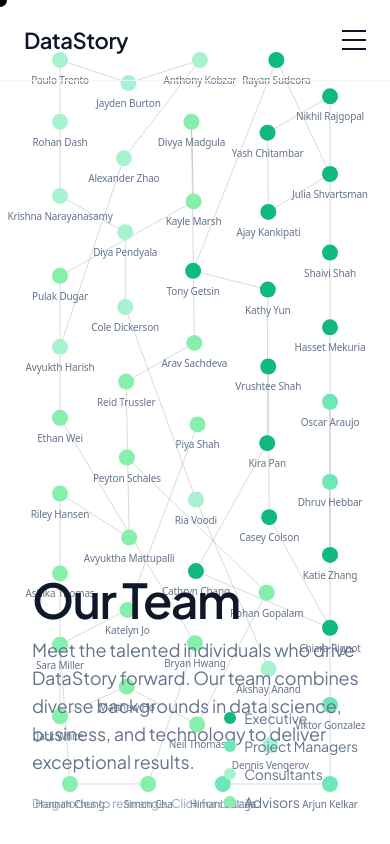
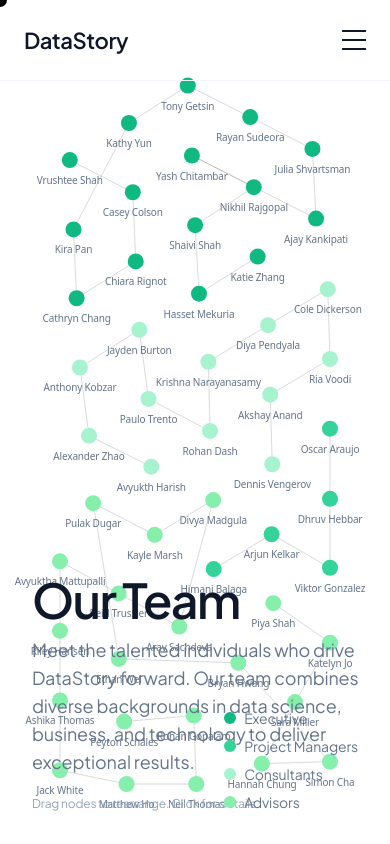
Before and after one commit to neilthomass/datastory, a React (Vite) app: page /team in a window 390 px wide. Built offline with nearby package versions, Linux system fonts and the light colour scheme.

Commit message:
refactor: Improve Team page member layout
Restructure Team page for better visual organization:

- Reorganize member card grid layout
- Improve responsive design for team sections
- Fix Services page minor styling issue
- Update member role display formatting

```diff
--- a/src/pages/Services.tsx
+++ b/src/pages/Services.tsx
@@ -330,7 +330,7 @@ export default function Services() {
       </section>
 
       {/* CTA */}
-      <section className="animate-section py-32 relative overflow-hidden">
+      <section className="py-32 relative overflow-hidden">
         {/* Background image */}
         <div className="absolute inset-0">
           <img
--- a/src/pages/Team.tsx
+++ b/src/pages/Team.tsx
@@ -119,38 +119,38 @@ const teamData = [
   { name: 'Oscar Araujo', role: 'Project Manager', major: 'Data Science, Economics', linkedin: 'https://www.linkedin.com/in/oscara-raujo', year: 'Junior', description: 'Leading consulting projects with a blend of data and economic expertise.', interests: ['Consulting', 'Data Strategy', 'Economics'], workHistory: ['DataStory Project Manager', 'Consulting Intern'] },
   // Consultants
   { name: 'Avyukth Harish', role: 'Consultant', major: 'Data Science', linkedin: 'http://linkedin.com/in/avy-harish', year: 'Sophomore', description: 'Contributing to data analysis and insights generation for client projects.', interests: ['Deep Learning', 'Computer Vision', 'Research'], workHistory: ['DataStory Consultant', 'Research Assistant'] },
-  { name: 'Alexander Zhao', role: 'Consultant', major: 'Data Science', linkedin: 'https://www.linkedin.com/in/alexander-zhao-/', year: 'Sophomore', description: 'Analyzing data to uncover actionable insights for clients.', interests: ['Data Mining', 'Visualization', 'Analytics'], workHistory: ['DataStory Consultant', 'Data Analyst'] },
-  { name: 'Anthony Kobzar', role: 'Consultant', major: 'Data Science, Economics', linkedin: 'https://www.linkedin.com/in/anthony-kobzar-182889252/', year: 'Sophomore', description: 'Combining data science with economic analysis for comprehensive solutions.', interests: ['Econometrics', 'Financial Analysis', 'Modeling'], workHistory: ['DataStory Consultant', 'Finance Intern'] },
+  { name: 'Alexander Zhao', role: 'Consultant', major: 'Statistics, Data Science', linkedin: 'https://www.linkedin.com/in/alexander-zhao-/', year: 'Sophomore', description: 'Analyzing data to uncover actionable insights for clients.', interests: ['Data Mining', 'Visualization', 'Analytics'], workHistory: ['DataStory Consultant', 'Data Analyst'] },
+  { name: 'Anthony Kobzar', role: 'Consultant', major: 'Applied Math, Data Science', linkedin: 'https://www.linkedin.com/in/anthony-kobzar-182889252/', year: 'Sophomore', description: 'Combining data science with economic analysis for comprehensive solutions.', interests: ['Econometrics', 'Financial Analysis', 'Modeling'], workHistory: ['DataStory Consultant', 'Finance Intern'] },
   { name: 'Jayden Burton', role: 'Consultant', major: 'Data Science', linkedin: 'https://www.linkedin.com/in/jaydenburton/', year: 'Sophomore', description: 'Building analytical solutions and supporting project deliverables.', interests: ['Data Engineering', 'Python', 'Automation'], workHistory: ['DataStory Consultant', 'Software Developer'] },
-  { name: 'Paulo Trento', role: 'Consultant', major: 'Data Science', linkedin: 'https://www.linkedin.com/in/paulo-trento-469175382/', year: 'Sophomore', description: 'Contributing technical expertise to data-driven consulting projects.', interests: ['Machine Learning', 'Data Analysis', 'Statistics'], workHistory: ['DataStory Consultant', 'Data Science Intern'] },
+  { name: 'Paulo Trento', role: 'Consultant', major: 'Applied Math, Data Science', linkedin: 'https://www.linkedin.com/in/paulo-trento-469175382/', year: 'Sophomore', description: 'Contributing technical expertise to data-driven consulting projects.', interests: ['Machine Learning', 'Data Analysis', 'Statistics'], workHistory: ['DataStory Consultant', 'Data Science Intern'] },
   { name: 'Rohan Dash', role: 'Consultant', major: 'Data Science', linkedin: 'https://www.linkedin.com/in/rohan-dash-6b83312b1', year: 'Sophomore', description: 'Developing data solutions and supporting client engagements.', interests: ['NLP', 'Data Visualization', 'Research'], workHistory: ['DataStory Consultant', 'Research Assistant'] },
   { name: 'Krishna Narayanasamy', role: 'Consultant', major: 'Data Science', linkedin: 'http://www.linkedin.com/in/krishna-narayanasamy', year: 'Sophomore', description: 'Applying data science skills to solve real-world business problems.', interests: ['AI/ML', 'Cloud Computing', 'Analytics'], workHistory: ['DataStory Consultant', 'Cloud Engineer Intern'] },
-  { name: 'Diya Pendyala', role: 'Consultant', major: 'Data Science', linkedin: '', year: 'Sophomore', description: 'Working on data analysis and visualization for client projects.', interests: ['Data Visualization', 'Storytelling', 'Analytics'], workHistory: ['DataStory Consultant'] },
+  { name: 'Diya Pendyala', role: 'Consultant', major: 'Data Science, Comp Bio', linkedin: '', year: 'Sophomore', description: 'Working on data analysis and visualization for client projects.', interests: ['Data Visualization', 'Storytelling', 'Analytics'], workHistory: ['DataStory Consultant'] },
   { name: 'Cole Dickerson', role: 'Consultant', major: 'Data Science', linkedin: 'https://www.linkedin.com/in/cole-dickerson-43b499324/', year: 'Sophomore', description: 'Contributing to data-driven solutions and client deliverables.', interests: ['Statistical Modeling', 'R Programming', 'Analysis'], workHistory: ['DataStory Consultant', 'Statistics Tutor'] },
-  { name: 'Ria Voodi', role: 'Consultant', major: 'Data Science', linkedin: 'https://www.linkedin.com/in/riavoodi/', year: 'Sophomore', description: 'Supporting data analysis and insights generation for projects.', interests: ['Data Science', 'Healthcare Analytics', 'Research'], workHistory: ['DataStory Consultant', 'Health Research'] },
-  { name: 'Akshay Anand', role: 'Consultant', major: 'Data Science', linkedin: 'https://www.linkedin.com/in/akshay-anand-968b27230/', year: 'Sophomore', description: 'Building data pipelines and analytical models for clients.', interests: ['Data Engineering', 'Big Data', 'Python'], workHistory: ['DataStory Consultant', 'Data Engineer Intern'] },
-  { name: 'Dennis Vengerov', role: 'Consultant', major: 'Data Science', linkedin: 'https://www.linkedin.com/in/dennis-vengerov-a78376294/', year: 'Sophomore', description: 'Applying analytical skills to deliver insights for client projects.', interests: ['Machine Learning', 'Sports Analytics', 'Statistics'], workHistory: ['DataStory Consultant', 'Sports Data Analyst'] },
+  { name: 'Ria Voodi', role: 'Consultant', major: 'Data Science, Economics', linkedin: 'https://www.linkedin.com/in/riavoodi/', year: 'Sophomore', description: 'Supporting data analysis and insights generation for projects.', interests: ['Data Science', 'Healthcare Analytics', 'Research'], workHistory: ['DataStory Consultant', 'Health Research'] },
+  { name: 'Akshay Anand', role: 'Consultant', major: 'Computer Science', linkedin: 'https://www.linkedin.com/in/akshay-anand-968b27230/', year: 'Sophomore', description: 'Building data pipelines and analytical models for clients.', interests: ['Data Engineering', 'Big Data', 'Python'], workHistory: ['DataStory Consultant', 'Data Engineer Intern'] },
+  { name: 'Dennis Vengerov', role: 'Consultant', major: 'Data Science, Computer Science', linkedin: 'https://www.linkedin.com/in/dennis-vengerov-a78376294/', year: 'Sophomore', description: 'Applying analytical skills to deliver insights for client projects.', interests: ['Machine Learning', 'Sports Analytics', 'Statistics'], workHistory: ['DataStory Consultant', 'Sports Data Analyst'] },
   // Senior Advisors
-  { name: 'Piya Shah', role: 'Advisor', major: 'Data Science', linkedin: 'https://www.linkedin.com/in/piya-shahh/', year: 'Senior', description: 'Providing guidance and mentorship to current DataStory members.', interests: ['Data Strategy', 'Mentorship', 'Analytics'], workHistory: ['DataStory Advisor', 'Former Executive', 'Data Scientist Intern'] },
-  { name: 'Katelyn Jo', role: 'Advisor', major: 'Data Science', linkedin: 'https://www.linkedin.com/in/katelyn-jo/', year: 'Senior', description: 'Sharing experience and expertise to guide DataStory\'s growth.', interests: ['Product Analytics', 'Leadership', 'Career Development'], workHistory: ['DataStory Advisor', 'Product Analyst Intern'] },
-  { name: 'Sara Miller', role: 'Advisor', major: 'Data Science', linkedin: 'https://www.linkedin.com/in/sara-jade-miller/', year: 'Senior', description: 'Mentoring members and advising on strategic initiatives.', interests: ['Business Analytics', 'Consulting', 'Data Science'], workHistory: ['DataStory Advisor', 'Consulting Analyst'] },
-  { name: 'Hannah Chung', role: 'Advisor', major: 'Data Science', linkedin: 'https://www.linkedin.com/in/hannah-c-8714121b2/', year: 'Senior', description: 'Supporting the organization with industry insights and mentorship.', interests: ['Tech Industry', 'Data Analytics', 'Networking'], workHistory: ['DataStory Advisor', 'Tech Company Intern'] },
-  { name: 'Simon Cha', role: 'Advisor', major: 'Data Science', linkedin: 'https://www.linkedin.com/in/simon-cha/', year: 'Senior', description: 'Providing strategic advice and connecting members with opportunities.', interests: ['Startups', 'Entrepreneurship', 'Data Products'], workHistory: ['DataStory Advisor', 'Startup Experience'] },
+  { name: 'Piya Shah', role: 'Advisor', major: 'Data Science, Statistics', linkedin: 'https://www.linkedin.com/in/piya-shahh/', year: 'Senior', description: 'Providing guidance and mentorship to current DataStory members.', interests: ['Data Strategy', 'Mentorship', 'Analytics'], workHistory: ['DataStory Advisor', 'Former Executive', 'Data Scientist Intern'] },
+  { name: 'Katelyn Jo', role: 'Advisor', major: 'Data Science, Cognitive Science', linkedin: 'https://www.linkedin.com/in/katelyn-jo/', year: 'Senior', description: 'Sharing experience and expertise to guide DataStory\'s growth.', interests: ['Product Analytics', 'Leadership', 'Career Development'], workHistory: ['DataStory Advisor', 'Product Analyst Intern'] },
+  { name: 'Sara Miller', role: 'Advisor', major: 'Computer Science, Data Science', linkedin: 'https://www.linkedin.com/in/sara-jade-miller/', year: 'Senior', description: 'Mentoring members and advising on strategic initiatives.', interests: ['Business Analytics', 'Consulting', 'Data Science'], workHistory: ['DataStory Advisor', 'Consulting Analyst'] },
+  { name: 'Hannah Chung', role: 'Advisor', major: 'Statistics', linkedin: 'https://www.linkedin.com/in/hannah-c-8714121b2/', year: 'Senior', description: 'Supporting the organization with industry insights and mentorship.', interests: ['Tech Industry', 'Data Analytics', 'Networking'], workHistory: ['DataStory Advisor', 'Tech Company Intern'] },
+  { name: 'Simon Cha', role: 'Advisor', major: 'Statistics', linkedin: 'https://www.linkedin.com/in/simon-cha/', year: 'Senior', description: 'Providing strategic advice and connecting members with opportunities.', interests: ['Startups', 'Entrepreneurship', 'Data Products'], workHistory: ['DataStory Advisor', 'Startup Experience'] },
   { name: 'Bryan Hwang', role: 'Advisor', major: 'Data Science', linkedin: 'https://www.linkedin.com/in/bryanhwangg/', year: 'Senior', description: 'Guiding DataStory with experience from past leadership roles.', interests: ['Machine Learning', 'Finance', 'Leadership'], workHistory: ['DataStory Advisor', 'ML Engineer Intern'] },
-  { name: 'Ethan Wei', role: 'Advisor', major: 'Data Science', linkedin: 'https://www.linkedin.com/in/ethan-wei-b24345235/', year: 'Senior', description: 'Mentoring consultants and sharing technical expertise.', interests: ['Data Infrastructure', 'Engineering', 'Mentoring'], workHistory: ['DataStory Advisor', 'Data Engineer'] },
-  { name: 'Pulak Dugar', role: 'Advisor', major: 'Data Science', linkedin: 'https://www.linkedin.com/in/pulak-dugar/', year: 'Senior', description: 'Advising on technical and strategic matters for DataStory.', interests: ['AI Research', 'Deep Learning', 'Strategy'], workHistory: ['DataStory Advisor', 'AI Research Intern'] },
-  { name: 'Kayle Marsh', role: 'Advisor', major: 'Electrical Engineering and Computer Science', linkedin: 'http://www.linkedin.com/in/kaylemarsh', year: 'Senior', description: 'Bringing engineering expertise to advise DataStory projects.', interests: ['Systems Engineering', 'Hardware', 'Software'], workHistory: ['DataStory Advisor', 'Engineering Intern'] },
-  { name: 'Divya Madgula', role: 'Advisor', major: 'Data Science', linkedin: 'https://www.linkedin.com/in/divya-madgula/', year: 'Senior', description: 'Supporting members with guidance and industry knowledge.', interests: ['Healthcare Data', 'Analytics', 'Research'], workHistory: ['DataStory Advisor', 'Healthcare Analytics'] },
-  { name: 'Arav Sachdeva', role: 'Advisor', major: 'Data Science', linkedin: 'https://www.linkedin.com/in/aravs/', year: 'Senior', description: 'Mentoring members and advising on career development.', interests: ['Product Management', 'Data Science', 'Startups'], workHistory: ['DataStory Advisor', 'Product Intern'] },
-  { name: 'Reid Trussler', role: 'Advisor', major: 'Data Science', linkedin: 'https://www.linkedin.com/in/reid-trussler-77a674264/', year: 'Senior', description: 'Providing insights from industry experience to guide members.', interests: ['Finance Analytics', 'Quantitative Research', 'Trading'], workHistory: ['DataStory Advisor', 'Quant Intern'] },
-  { name: 'Avyuktha Mattupalli', role: 'Advisor', major: 'Data Science', linkedin: 'http://linkedin.com/in/avyuktha-mattupalli-9134a8249', year: 'Senior', description: 'Sharing experience and mentoring current DataStory members.', interests: ['Data Visualization', 'Storytelling', 'Education'], workHistory: ['DataStory Advisor', 'Data Analyst'] },
+  { name: 'Ethan Wei', role: 'Advisor', major: 'Data Science, Statistics', linkedin: 'https://www.linkedin.com/in/ethan-wei-b24345235/', year: 'Senior', description: 'Mentoring consultants and sharing technical expertise.', interests: ['Data Infrastructure', 'Engineering', 'Mentoring'], workHistory: ['DataStory Advisor', 'Data Engineer'] },
+  { name: 'Pulak Dugar', role: 'Advisor', major: 'Computer Science', linkedin: 'https://www.linkedin.com/in/pulak-dugar/', year: 'Senior', description: 'Advising on technical and strategic matters for DataStory.', interests: ['AI Research', 'Deep Learning', 'Strategy'], workHistory: ['DataStory Advisor', 'AI Research Intern'] },
+  { name: 'Kayle Marsh', role: 'Advisor', major: 'Computer Science', linkedin: 'http://www.linkedin.com/in/kaylemarsh', year: 'Senior', description: 'Bringing engineering expertise to advise DataStory projects.', interests: ['Systems Engineering', 'Hardware', 'Software'], workHistory: ['DataStory Advisor', 'Engineering Intern'] },
+  { name: 'Divya Madgula', role: 'Advisor', major: 'Applied Math, Data Science', linkedin: 'https://www.linkedin.com/in/divya-madgula/', year: 'Senior', description: 'Supporting members with guidance and industry knowledge.', interests: ['Healthcare Data', 'Analytics', 'Research'], workHistory: ['DataStory Advisor', 'Healthcare Analytics'] },
+  { name: 'Arav Sachdeva', role: 'Advisor', major: 'Computer Science, Data Science', linkedin: 'https://www.linkedin.com/in/aravs/', year: 'Senior', description: 'Mentoring members and advising on career development.', interests: ['Product Management', 'Data Science', 'Startups'], workHistory: ['DataStory Advisor', 'Product Intern'] },
+  { name: 'Reid Trussler', role: 'Advisor', major: 'Computer Science, EEP', linkedin: 'https://www.linkedin.com/in/reid-trussler-77a674264/', year: 'Senior', description: 'Providing insights from industry experience to guide members.', interests: ['Finance Analytics', 'Quantitative Research', 'Trading'], workHistory: ['DataStory Advisor', 'Quant Intern'] },
+  { name: 'Avyuktha Mattupalli', role: 'Advisor', major: 'Data Science, MCB', linkedin: 'http://linkedin.com/in/avyuktha-mattupalli-9134a8249', year: 'Senior', description: 'Sharing experience and mentoring current DataStory members.', interests: ['Data Visualization', 'Storytelling', 'Education'], workHistory: ['DataStory Advisor', 'Data Analyst'] },
   { name: 'Riley Hansen', role: 'Advisor', major: 'Data Science', linkedin: 'https://www.linkedin.com/in/riley-hansenn/', year: 'Senior', description: 'Advising on projects and connecting members with resources.', interests: ['Business Intelligence', 'Dashboards', 'Analytics'], workHistory: ['DataStory Advisor', 'BI Analyst Intern'] },
-  { name: 'Ashika Thomas', role: 'Advisor', major: 'Data Science', linkedin: 'http://www.linkedin.com/in/ashikathomas', year: 'Senior', description: 'Supporting DataStory with mentorship and industry insights.', interests: ['NLP', 'Text Analytics', 'Research'], workHistory: ['DataStory Advisor', 'NLP Research'] },
-  { name: 'Jack White', role: 'Advisor', major: 'Electrical Engineering and Computer Science', linkedin: 'https://www.linkedin.com/in/jack-white-568761272', year: 'Senior', description: 'Bringing technical engineering expertise to advise projects.', interests: ['Software Engineering', 'Systems', 'Architecture'], workHistory: ['DataStory Advisor', 'Software Engineer Intern'] },
-  { name: 'Matthew Ho', role: 'Advisor', major: 'Data Science', linkedin: 'https://www.linkedin.com/in/matthewho88/', year: 'Senior', description: 'Mentoring members and advising on technical initiatives.', interests: ['Machine Learning', 'Computer Vision', 'Research'], workHistory: ['DataStory Advisor', 'ML Research Intern'] },
-  { name: 'Neil Thomas', role: 'Advisor', major: 'Data Science, Electrical Engineering and Computer Science', linkedin: 'https://www.linkedin.com/in/neiltthomas', year: 'Senior', description: 'Interested in anything that provides me dopamine.', interests: ['Philosophy', 'Design', 'Photography'], workHistory: ['Figma', 'DeepLearning.AI', 'Visa', 'BAIR'] },
-  { name: 'Rohan Gopalam', role: 'Advisor', major: 'Data Science', linkedin: 'https://www.linkedin.com/in/rohan-gopalam/', year: 'Senior', description: 'Providing guidance and support to DataStory members.', interests: ['Data Engineering', 'Cloud', 'Infrastructure'], workHistory: ['DataStory Advisor', 'Data Engineer Intern'] },
-  { name: 'Peyton Schales', role: 'Advisor', major: 'Data Science', linkedin: 'https://www.linkedin.com/in/peytons224/', year: 'Senior', description: 'Sharing industry experience and mentoring consultants.', interests: ['Sports Analytics', 'Statistics', 'Modeling'], workHistory: ['DataStory Advisor', 'Sports Analyst'] },
+  { name: 'Ashika Thomas', role: 'Advisor', major: 'Data Science, Economics', linkedin: 'http://www.linkedin.com/in/ashikathomas', year: 'Senior', description: 'Supporting DataStory with mentorship and industry insights.', interests: ['NLP', 'Text Analytics', 'Research'], workHistory: ['DataStory Advisor', 'NLP Research'] },
+  { name: 'Jack White', role: 'Advisor', major: 'Data Science', linkedin: 'https://www.linkedin.com/in/jack-white-568761272', year: 'Senior', description: 'Bringing technical engineering expertise to advise projects.', interests: ['Software Engineering', 'Systems', 'Architecture'], workHistory: ['DataStory Advisor', 'Software Engineer Intern'] },
+  { name: 'Matthew Ho', role: 'Advisor', major: 'Data Science, Public Health', linkedin: 'https://www.linkedin.com/in/matthewho88/', year: 'Senior', description: 'Mentoring members and advising on technical initiatives.', interests: ['Machine Learning', 'Computer Vision', 'Research'], workHistory: ['DataStory Advisor', 'ML Research Intern'] },
+  { name: 'Neil Thomas', role: 'Advisor', major: 'Electrical Engineering and Computer Sciences', linkedin: 'https://www.linkedin.com/in/neiltthomas', year: 'Senior', description: 'Interested in anything that provides me dopamine.', interests: ['Philosophy', 'Design', 'Photography'], workHistory: ['Figma', 'DeepLearning.AI', 'Visa', 'BAIR'] },
+  { name: 'Rohan Gopalam', role: 'Advisor', major: 'Electrical Engineering and Computer Sciences', linkedin: 'https://www.linkedin.com/in/rohan-gopalam/', year: 'Senior', description: 'Providing guidance and support to DataStory members.', interests: ['Data Engineering', 'Cloud', 'Infrastructure'], workHistory: ['DataStory Advisor', 'Data Engineer Intern'] },
+  { name: 'Peyton Schales', role: 'Advisor', major: 'Computer Science', linkedin: 'https://www.linkedin.com/in/peytons224/', year: 'Senior', description: 'Sharing industry experience and mentoring consultants.', interests: ['Sports Analytics', 'Statistics', 'Modeling'], workHistory: ['DataStory Advisor', 'Sports Analyst'] },
 ]
 
 const roleColors: Record<string, string> = {
@@ -165,7 +165,7 @@ const roleColors: Record<string, string> = {
   'Junior VP of Operations': '#10b981',
   'Junior External VP': '#10b981',
   'Co-Junior Internal VP': '#10b981',
-  'Project Manager': '#6ee7b7',
+  'Project Manager': '#34d399',
   'Consultant': '#a7f3d0',
   'Advisor': '#86efac',
 }
@@ -271,14 +271,22 @@ export default function Team() {
     nodesRef.current = nodes
     linksRef.current = links
 
-    // Create force simulation with stronger containment
+    // Define cluster positions for each role group
+    const getRolePosition = (role: string): { x: number, y: number } => {
+      if (executiveRoles.includes(role)) return { x: width * 0.5, y: height * 0.35 } // Executives top center
+      if (role === 'Project Manager') return { x: width * 0.35, y: height * 0.55 } // PMs left
+      if (role === 'Consultant') return { x: width * 0.65, y: height * 0.55 } // Consultants right
+      if (role === 'Advisor') return { x: width * 0.5, y: height * 0.7 } // Advisors bottom center
+      return { x: width * 0.5, y: height * 0.5 }
+    }
+
+    // Create force simulation with clustering by role
     const simulation = d3.forceSimulation<Node>(nodes)
-      .force('charge', d3.forceManyBody<Node>().strength(-80))
-      .force('center', d3.forceCenter<Node>(width / 2, height / 2))
-      .force('collision', d3.forceCollide<Node>().radius(40))
-      .force('link', d3.forceLink<Node, LinkType>(links).distance(60).strength(0.4))
-      .force('x', d3.forceX<Node>(width / 2).strength(0.12))
-      .force('y', d3.forceY<Node>(height / 2).strength(0.12))
+      .force('charge', d3.forceManyBody<Node>().strength(-40))
+      .force('collision', d3.forceCollide<Node>().radius(35))
+      .force('link', d3.forceLink<Node, LinkType>(links).distance(40).strength(0.5))
+      .force('x', d3.forceX<Node>((d: Node) => getRolePosition(d.role).x).strength(0.1))
+      .force('y', d3.forceY<Node>((d: Node) => getRolePosition(d.role).y).strength(0.1))
       .alphaDecay(0.015)
       .velocityDecay(0.5)
 
@@ -360,9 +368,17 @@ export default function Team() {
       canvas.height = newHeight * dpr
       ctx.scale(dpr, dpr)
 
-      simulation.force('center', d3.forceCenter<Node>(newWidth / 2, newHeight / 2))
-      simulation.force('x', d3.forceX<Node>(newWidth / 2).strength(0.12))
-      simulation.force('y', d3.forceY<Node>(newHeight / 2).strength(0.12))
+      // Update role positions for new dimensions
+      const getNewRolePosition = (role: string): { x: number, y: number } => {
+        if (executiveRoles.includes(role)) return { x: newWidth * 0.5, y: newHeight * 0.35 }
+        if (role === 'Project Manager') return { x: newWidth * 0.35, y: newHeight * 0.55 }
+        if (role === 'Consultant') return { x: newWidth * 0.65, y: newHeight * 0.55 }
+        if (role === 'Advisor') return { x: newWidth * 0.5, y: newHeight * 0.7 }
+        return { x: newWidth * 0.5, y: newHeight * 0.5 }
+      }
+
+      simulation.force('x', d3.forceX<Node>((d: Node) => getNewRolePosition(d.role).x).strength(0.1))
+      simulation.force('y', d3.forceY<Node>((d: Node) => getNewRolePosition(d.role).y).strength(0.1))
       simulation.alpha(0.3).restart()
     }
 
@@ -491,7 +507,7 @@ export default function Team() {
             </h1>
 
             <p className="mt-4 text-lg text-slate-600 animate-slide-up-delay-2">
-              {selectedNode.description}
+              {selectedNode.major}
             </p>
 
             <div className="mt-5 animate-slide-up-delay-3">
@@ -552,7 +568,7 @@ export default function Team() {
         <div className="flex flex-col gap-2">
           {[
             { label: 'Executive', color: '#10b981' },
-            { label: 'Project Managers', color: '#6ee7b7' },
+            { label: 'Project Managers', color: '#34d399' },
             { label: 'Consultants', color: '#a7f3d0' },
             { label: 'Advisors', color: '#86efac' },
           ].map(({ label, color }) => (
```
